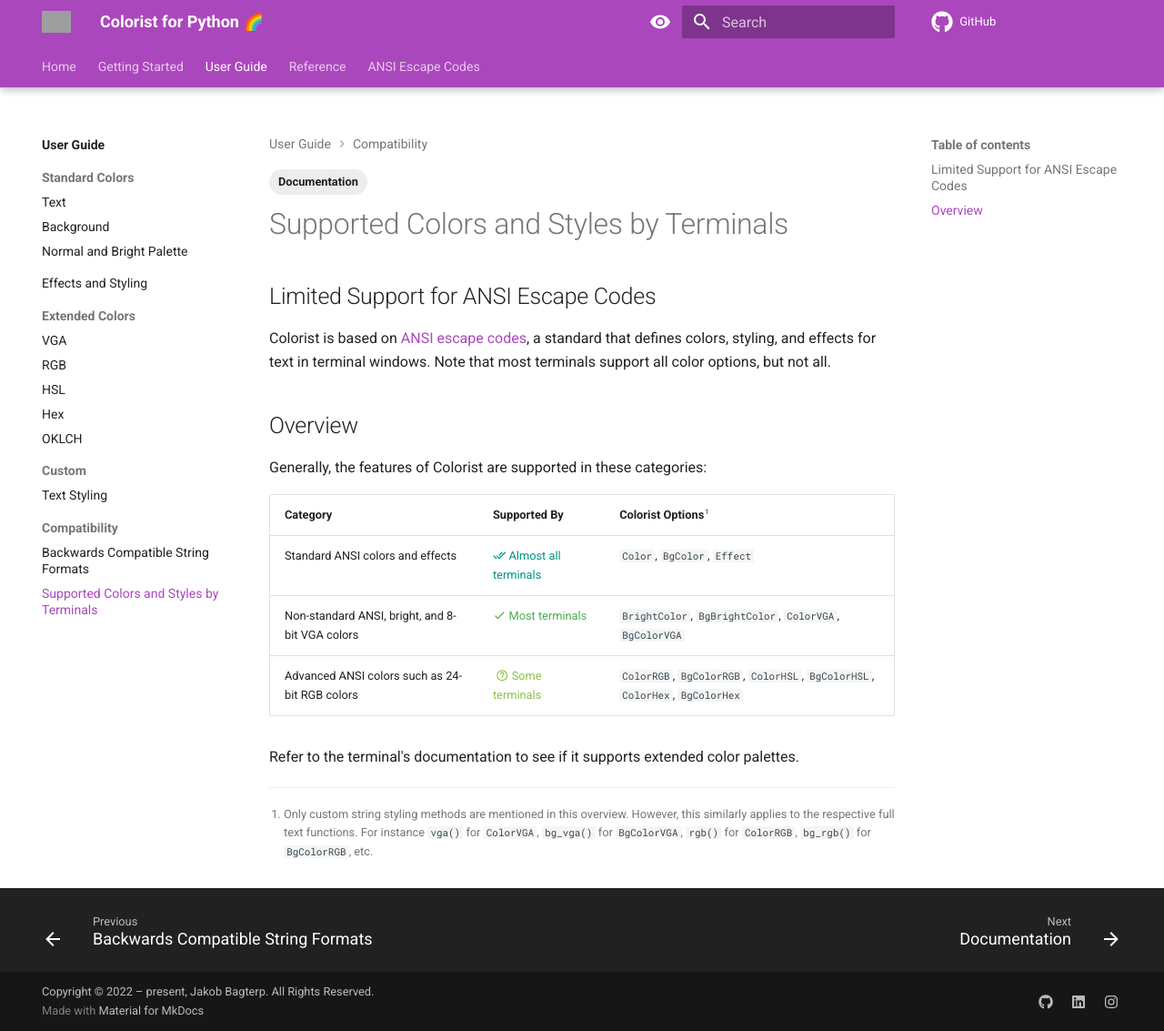
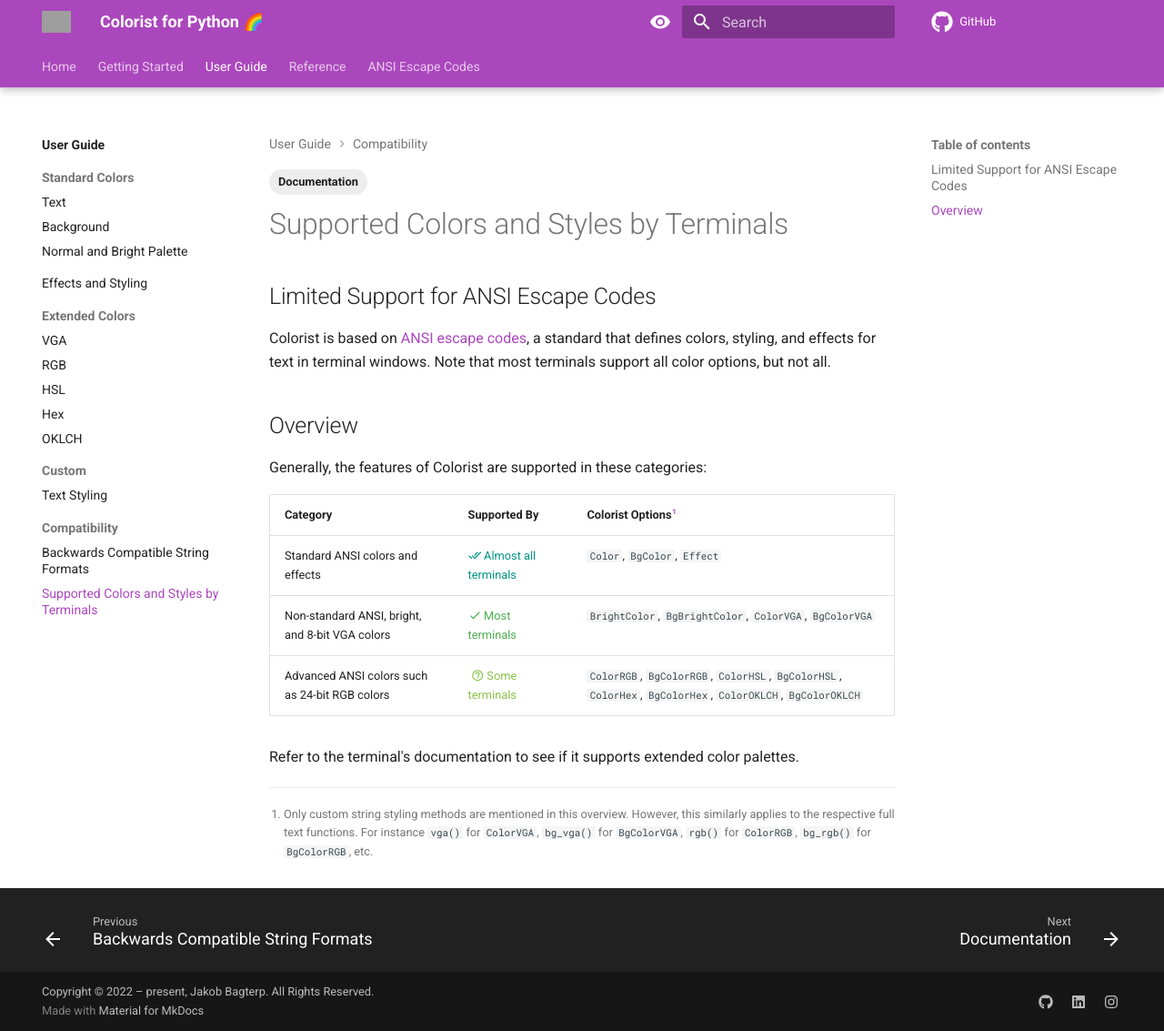
Before and after one commit to jakob-bagterp/colorist-for-python, an MkDocs documentation site: the page built from docs/user-guide/compatibility/terminal-support.md, in a window 1280 px wide and 1133 px high. Shown: the whole window at 91% size. Built offline with MkDocs 1.6.1 and Material for MkDocs 9.7.7, drawn with Linux system fonts in a browser that asks for light colours; comment, search, counter and statistics services are not loaded; grey boxes are pictures that could not be loaded.

Commit message:
Updated compatibility table with OKLCH classes.

```diff
--- a/docs/user-guide/compatibility/terminal-support.md
+++ b/docs/user-guide/compatibility/terminal-support.md
@@ -14,11 +14,11 @@
 
 <div id="terminals-color-support-table"></div>
 
-| Category                                        | Supported By                                  | Colorist Options[^1]                                                         |
-| ----------------------------------------------- | --------------------------------------------- | ---------------------------------------------------------------------------- |
-| Standard ANSI colors and effects                | :material-check-all: Almost all terminals     | `Color`, `BgColor`, `Effect`                                                 |
-| Non-standard ANSI, bright, and 8-bit VGA colors | :material-check: Most terminals               | `BrightColor`, `BgBrightColor`, `ColorVGA`, `BgColorVGA`                     |
-| Advanced ANSI colors such as 24-bit RGB colors  | :material-help-circle-outline: Some terminals | `ColorRGB`, `BgColorRGB`, `ColorHSL`, `BgColorHSL`, `ColorHex`, `BgColorHex` |
+| Category                                        | Supported By                                  | Colorist Options[^1]                                                                                       |
+| ----------------------------------------------- | --------------------------------------------- | ---------------------------------------------------------------------------------------------------------- |
+| Standard ANSI colors and effects                | :material-check-all: Almost all terminals     | `Color`, `BgColor`, `Effect`                                                                               |
+| Non-standard ANSI, bright, and 8-bit VGA colors | :material-check: Most terminals               | `BrightColor`, `BgBrightColor`, `ColorVGA`, `BgColorVGA`                                                   |
+| Advanced ANSI colors such as 24-bit RGB colors  | :material-help-circle-outline: Some terminals | `ColorRGB`, `BgColorRGB`, `ColorHSL`, `BgColorHSL`, `ColorHex`, `BgColorHex`, `ColorOKLCH`, `BgColorOKLCH` |
 
 Refer to the terminal's documentation to see if it supports extended color palettes.
 
```
